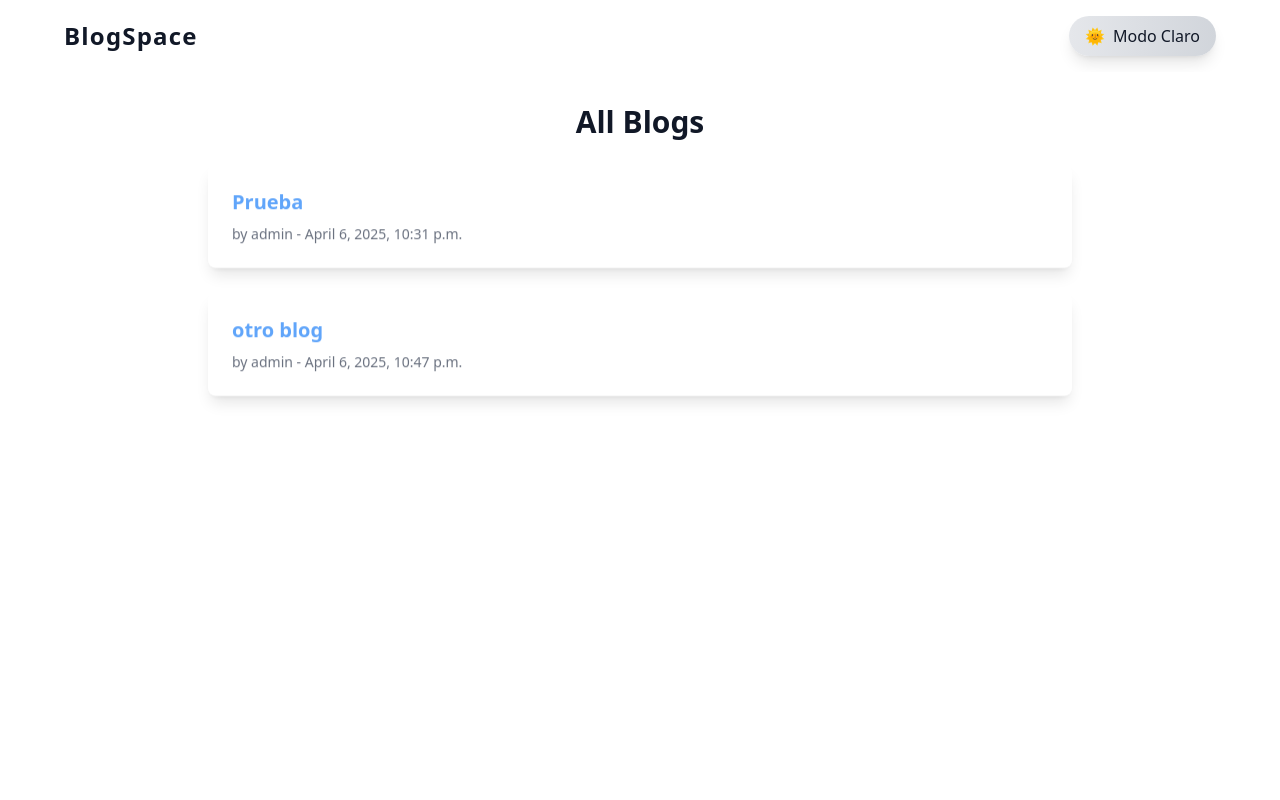
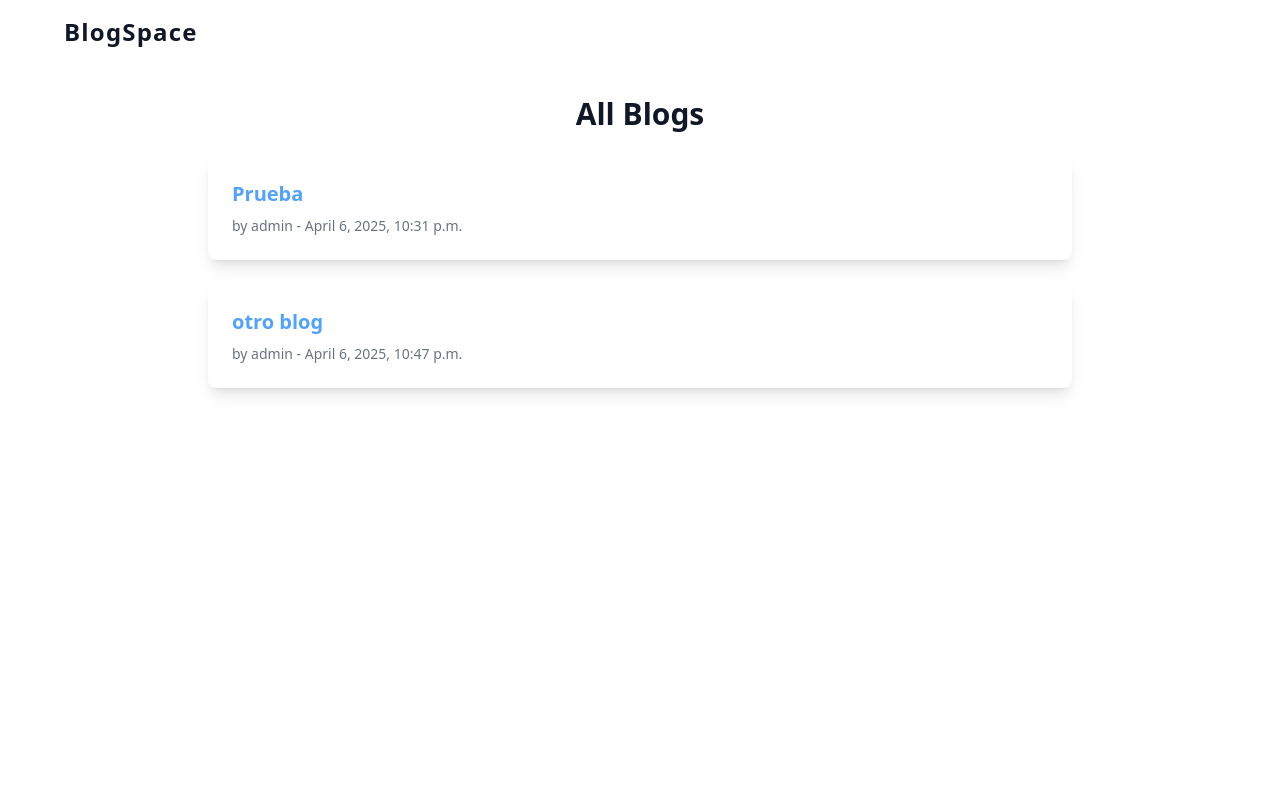
Before and after one commit to alexandracruz30/blogproject, a Django app: page / in a window 1280 px wide. Run offline with Django 5.2, Linux system fonts and the light colour scheme; data comes from the database, SQL or seed files in the repository; style sheets or scripts are compiled from the project's sources; some libraries are stand-ins or nearby versions.

Commit message:
tailwind arreglado

```diff
--- a/blogproject/blogapp/templates/blogapp/base.html
+++ b/blogproject/blogapp/templates/blogapp/base.html
@@ -4,59 +4,16 @@
   <meta charset="UTF-8">
   <meta name="viewport" content="width=device-width, initial-scale=1.0">
   <title>Blog and Reviews</title>
-  <script src="https://cdn.tailwindcss.com"></script>
-  <script>
-    tailwind.config = {
-      darkMode: 'class',
-      theme: {
-        extend: {}
-      },
-      plugins: []
-    };
-  </script>
-
-  <style>
-  html {
-    background-color: white;
-  }
-  .dark html {
-    background-color: black;
-  }
-  html {
-    transition: background-color 0.5s ease-in-out;
-  }
-    html, body {
-  height: 100%;
-  scroll-behavior: smooth;
-  transition: background-color 0.5s ease-in-out;
-    }
-    @keyframes fade-in {
-    from { opacity: 0; transform: translateY(10px); }
-    to { opacity: 1; transform: translateY(0); }
-  }
-
-  .animate-fade-in {
-    animation: fade-in 0.6s ease-out;
-  will-change: opacity, transform;
-  }
-  input:focus, textarea:focus, select:focus {
-    outline: none;
-    box-shadow: 0 0 0 3px rgba(59, 130, 246, 0.5);
-    transition: box-shadow 0.3s ease;
-  }
-</style>
+  {% load static %}
+  <link href="{% static 'src/output.css' %}" rel="stylesheet">
 </head>
-<body id="body" class="flex flex-col min-h-screen bg-white dark:bg-black text-gray-900 dark:text-white font-sans transition-all duration-700 ease-in-out">
+<body id="body" class="flex flex-col min-h-screen transition-all duration-700 ease-in-out">
   <nav class="bg-white dark:bg-gradient-to-r dark:from-gray-900 dark:to-gray-700 shadow-md py-4 px-6 transition-colors">
     <div class="max-w-6xl mx-auto flex justify-between items-center">
       <a href="{% url 'blogapp:blog_list' %}" class="text-gray-900 dark:text-white text-2xl font-semibold tracking-wider transition-colors">BlogSpace</a>
       <div class="flex items-center space-x-4">
-        <button onclick="toggleDarkMode()" class="flex items-center gap-2 px-4 py-2 rounded-full bg-gradient-to-r from-gray-200 to-gray-300 dark:from-gray-700 dark:to-gray-800 text-gray-900 dark:text-white hover:scale-105 transition-all duration-300 shadow-lg">
-  <span id="theme-icon" class="transition-transform duration-500 transform">🌞</span>
-  <span id="theme-label" class="transition-opacity duration-500 ease-in-out">Modo Claro</span>
-</button>
         {% if user.is_authenticated %}
-          <a href="{% url 'blogapp:add_blog' %}" class="bg-blue-500 hover:bg-blue-600 text-white dark:bg-blue-600 dark:hover:bg-blue-700 dark:text-white font-medium py-2 px-4 rounded transition-all duration-500 ease-in-out">New Blog</a>
+          <a href="{% url 'blogapp:add_blog' %}" class="bg-amber-700 hover:bg-blue-600 text-white dark:bg-blue-600 dark:hover:bg-blue-700 dark:text-white font-medium py-2 px-4 rounded transition-all duration-500 ease-in-out">New Blog</a>
         {% endif %}
       </div>
     </div>
@@ -68,43 +25,7 @@
   </main>
 
   <script>
-    // Persist dark mode setting
-    document.addEventListener('DOMContentLoaded', () => {
-  const prefersDark = localStorage.getItem('theme') === 'dark';
-  const body = document.getElementById('body');
-  const icon = document.getElementById('theme-icon');
-  if (prefersDark) {
-  body.classList.add('dark');
-  if (icon) icon.textContent = '🌙';
-  const label = document.getElementById('theme-label');
-  if (label) label.textContent = 'Modo Oscuro';
-  } else {
-    if (icon) icon.textContent = '🌞';
-  const label = document.getElementById('theme-label');
-  if (label) label.textContent = 'Modo Claro';
-  }
-});
-
-    function toggleDarkMode() {
-  const body = document.getElementById('body');
-  const icon = document.getElementById('theme-icon');
-  const isDark = body.classList.toggle('dark');
-  localStorage.setItem('theme', isDark ? 'dark' : 'light');
-  if (icon) {
-  icon.classList.add('rotate-180');
-  setTimeout(() => {
-    icon.textContent = isDark ? '🌙' : '🌞';
-    const label = document.getElementById('theme-label');
-    if (label) label.style.opacity = 0;
-    setTimeout(() => {
-      label.textContent = isDark ? 'Modo Oscuro' : 'Modo Claro';
-      label.style.opacity = 1;
-    }, 250);
-    icon.classList.remove('rotate-180');
-  }, 250);
-}
-}
-
+    //Cosas
 </script>
 </body>
 </html>
--- a/blogproject/blogproject/settings.py
+++ b/blogproject/blogproject/settings.py
@@ -117,7 +117,11 @@ USE_TZ = True
 # Static files (CSS, JavaScript, Images)
 # https://docs.djangoproject.com/en/5.1/howto/static-files/
 
-STATIC_URL = 'static/'
+STATIC_URL = '/static/'
+
+STATICFILES_DIRS = [
+    BASE_DIR / "static",
+]
 
 # Default primary key field type
 # https://docs.djangoproject.com/en/5.1/ref/settings/#default-auto-field
--- /dev/null
+++ b/blogproject/package.json
@@ -0,0 +1,6 @@
+{
+  "dependencies": {
+    "@tailwindcss/cli": "^4.1.4",
+    "tailwindcss": "^4.1.4"
+  }
+}
--- /dev/null
+++ b/blogproject/static/src/input.css
@@ -0,0 +1 @@
+@import "tailwindcss";
```
Also changed, not shown: 1 other file.
